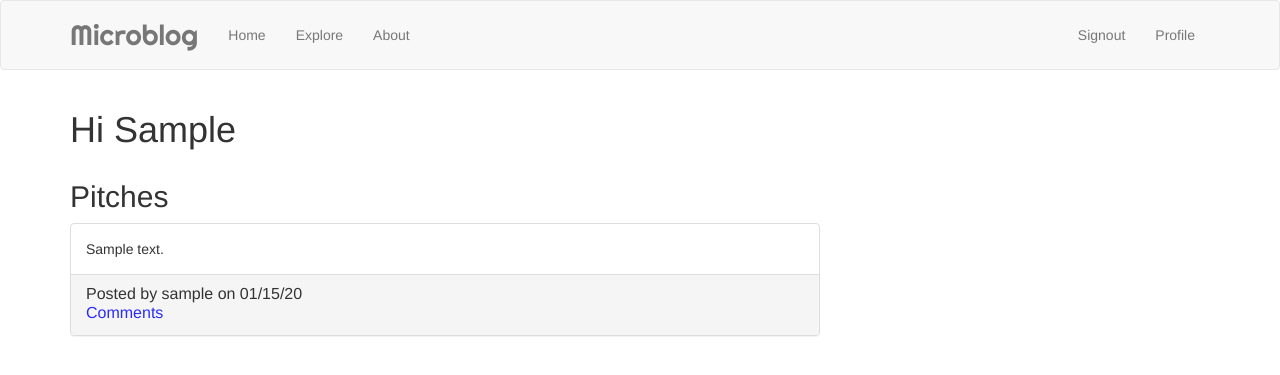
After one commit to victorlomi/pitch, a Flask app: a page that uses app/templates/base.html in a window 1280 px wide. The commit adds this page. Shown: the top 375 px of the page. Run offline with Flask 2, Linux system fonts and the light colour scheme; a user stored in the database is signed in; tables that the repository leaves empty hold one stand-in row (values such as "Sample post"); some libraries are stand-ins or nearby versions.

Commit message:
view pitches on user profile

```diff
--- a/app/main/routes.py
+++ b/app/main/routes.py
@@ -33,3 +33,13 @@ def add_pitch():
         return redirect(url_for('main.index'))
 
     return render_template('add_pitch.html', form=form)
+
+@bp.route('/user/<user>')
+def user(user):
+    # go to login in page if user is not logged in
+    if current_user.is_anonymous:
+        return redirect(url_for('auth.login'))
+
+    user = User.query.filter_by(username=user).first()
+    pitches = Pitch.query.filter_by(author=user).all()
+    return render_template('user.html', user=user, pitches=pitches)
--- a/app/templates/base.html
+++ b/app/templates/base.html
@@ -47,7 +47,7 @@
                     <li><a href="{{ url_for('auth.signup') }}">{{ ('Sign Up') }}</a></li>
                     {% else %}
                     <li><a href="{{ url_for('auth.logout') }}">{{ ('Signout') }}</a></li>
-                    <li><a href="{{ url_for('main.index', username=current_user.username) }}">{{ ('Profile') }}</a></li>
+                    <li><a href="{{ url_for('main.user', user=current_user.username) }}">{{ ('Profile') }}</a></li>
                     {% endif %}
                 </ul>
             </div>
--- /dev/null
+++ b/app/templates/user.html
@@ -0,0 +1,23 @@
+{% extends "base.html" %}
+
+{% block content%}
+    <div class="container">
+        <h1>Hi {{ user.username.title() }}</h1>
+        <div class="row">
+            <div class="col-md-8">
+                <h2>Pitches</h2>
+                {% for pitch in pitches %}
+                    <div class="panel panel-default">
+                        <div class="panel-body">
+                        {{ pitch.body }}
+                        </div>
+                        <div class="panel-footer">
+                            <h3 class="panel-title">Posted by {{ pitch.author.username }} on {{ pitch.timestamp.strftime("%x") }}</h3>
+                            <a href="{{ url_for('main.index') }}" style="color: #2b2bff;" class="panel-title">Comments</a>
+                        </div>
+                      </div>
+                {% endfor %}
+            </div>
+        </div>
+    </div>
+{% endblock %}
```
